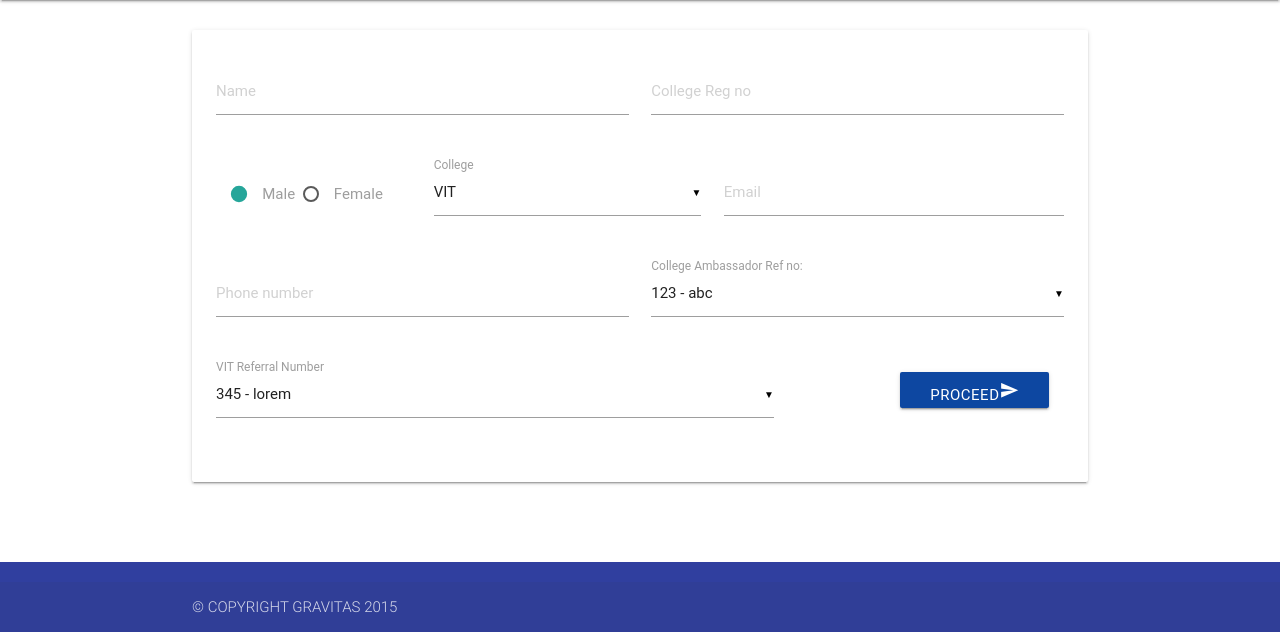
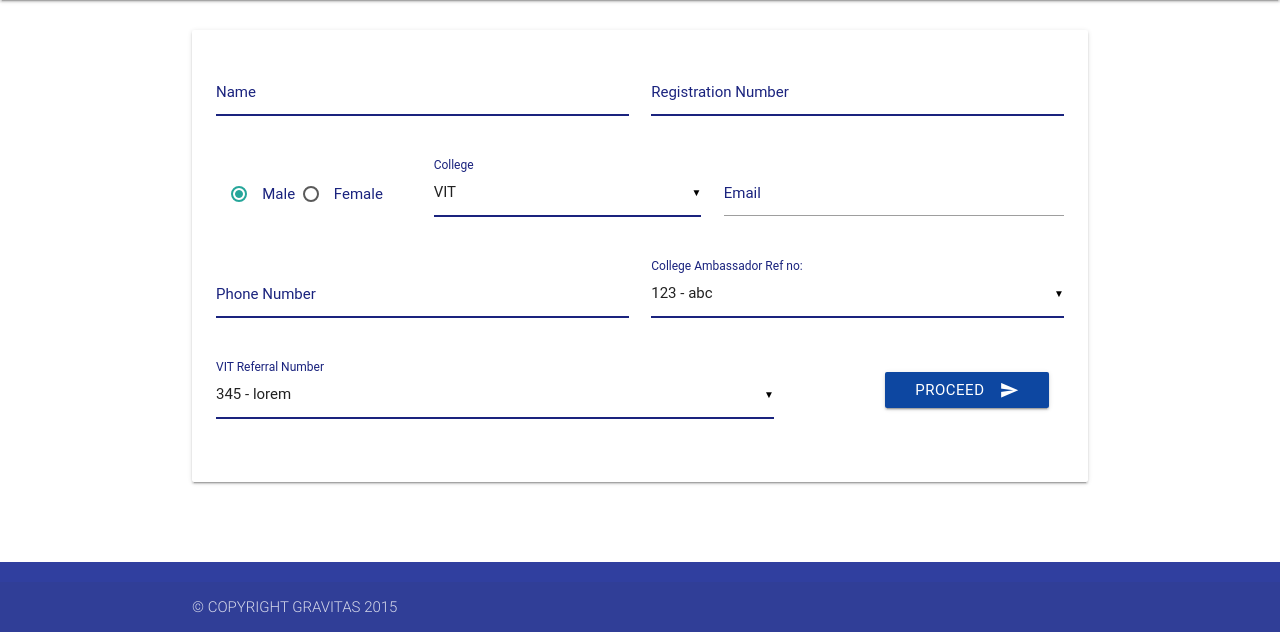
Before and after one commit to Chaitanya1010/gravitas-15, a PHP site: page /gravitas-15/external_reg.php in a window 1280 px wide. Shown: the part 168-800 px from the top of the page. Run offline with PHP 8.4, Linux system fonts and the light colour scheme; data comes from the database, SQL or seed files in the repository; some libraries are stand-ins or nearby versions; some web fonts are replaced.

Commit message:
Few more tweaks

```diff
--- a/external_reg.php
+++ b/external_reg.php
@@ -11,6 +11,23 @@
 <style type="text/css">
 .error {
   border-bottom:2px solid red;
+}
+.input-field label {
+  color: #1a237e;
+}
+/* label focus color */
+.input-field input[type=text]:focus + label, input[type=text]:focus + label {
+  color: #303f9f;
+}
+ /* label underline focus color */
+.input-field input[type=text], input[type=email] {
+  border-bottom: 1px solid #1a237e;
+  box-shadow: 0 1px 0 0 #1a237e;
+}
+/* label underline focus color */
+.input-field input[type=text]:focus {
+  border-bottom: 1px solid #303f9f;
+  box-shadow: 0 1px 0 0 #303f9f;
 }
 body {
  display: flex;
@@ -121,19 +138,21 @@ function next()
   <div class="card">
     <div class="card-content">
       <div class="row">
-        <div class="input-field col s6">
-      <input type="text" id="name" name="name" placeholder="Name"  onkeypress="return isAlpha(event)">
+        <div class="input-field col s12 m6">
+          <label for="name">Name</label>
+      <input type="text" id="name" name="name" onkeypress="return isAlpha(event)">
     </div>
-    <div class="input-field col s6">
-<input type="text" id="regno" name="regno" placeholder="College Reg no" >
+    <div class="input-field col s12 m6">
+      <label for="regno">Registration Number</label>
+<input type="text" id="regno" name="regno" >
 </div>
 </div>
 <div class="row">
-  <div class="input-field col s3">
-<input type="radio" id="gender1" name="gender" value="male" checked><label for="gender1">Male</label>
-<input type="radio" id="gender2" name="gender" value="female" ><label for="gender2">Female</label>
+  <div class="input-field col s6 m3">
+<input type="radio" id="gender1" name="gender" class="with-gap" value="male" checked><label for="gender1">Male</label>
+<input type="radio" id="gender2" name="gender" value="female" class="with-gap"><label for="gender2">Female</label>
 </div>
-<div class="input-field col s4">
+<div class="input-field col s6 m4">
 
 <select id="college" name="college">
 <?php
@@ -157,14 +176,16 @@ mysqli_close();
 </select>
 <label>College</label>
 </div>
-<div class="input-field col s5">
-<input type="email" id="email" name="email" placeholder="Email"></div>
+<div class="input-field col s12 m5">
+  <label for="email">Email</label>
+<input type="email" id="email" name="email"></div>
 </div>
 <div class="row">
-<div class="input-field col s6">
-<input type="text" id="phno" name="phno" maxlength="10" placeholder="Phone number" onkeyPress="return isNumber(event)">
+<div class="input-field col s12 m6">
+  <label for="phno">Phone Number</label>
+<input type="text" id="phno" name="phno" maxlength="10" onkeyPress="return isNumber(event)">
 </div>
-<div class="input-field col s6">
+<div class="input-field col s12 m6">
 <select  id="clgref" name="clgref" >
 <?php
 $flag =0;
@@ -188,7 +209,7 @@ mysqli_close();
 </div>
 </div>
 <div class="row">
-  <div class="input-field col s8">
+  <div class="input-field col s12 m8">
 <select  id="vitref" name="vitref"  >
 <?php
 $flag =0;
@@ -210,9 +231,9 @@ mysqli_close();
 </select>
 <label>VIT Referral Number</label>
 </div>
-<div class="col s4">
+<div class="col s12 m4">
 <button id="proceed" name="proceed" class="btn waves-effect waves-light blue darken-4" style="float:right;margin-top:1em;margin-right:1em" onClick="next()">
-  Proceed<i class="material-icons">send</i>
+  <i class="material-icons right">send</i>  Proceed
 </button>
 </div>
 </div>
```
